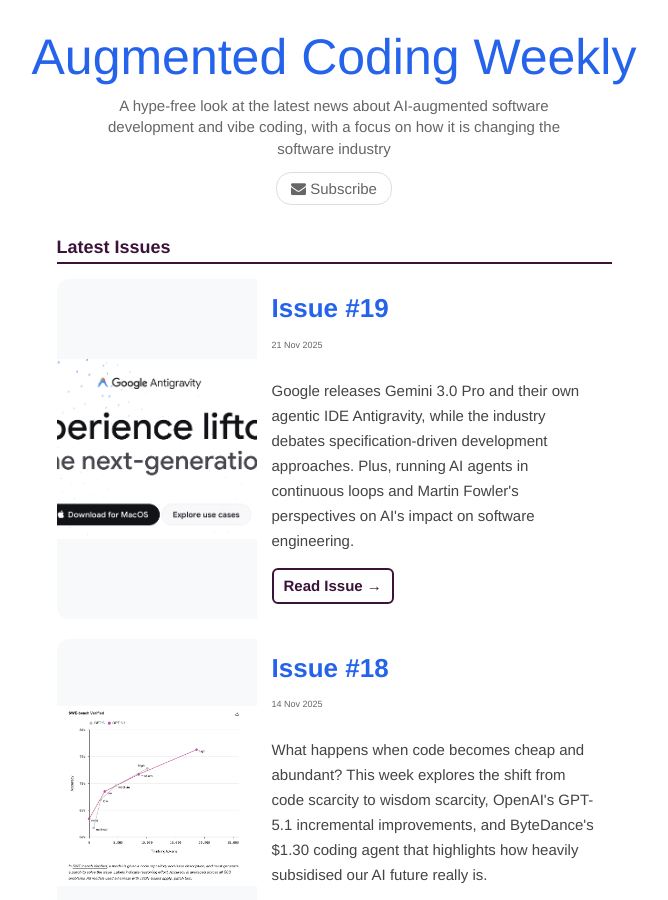
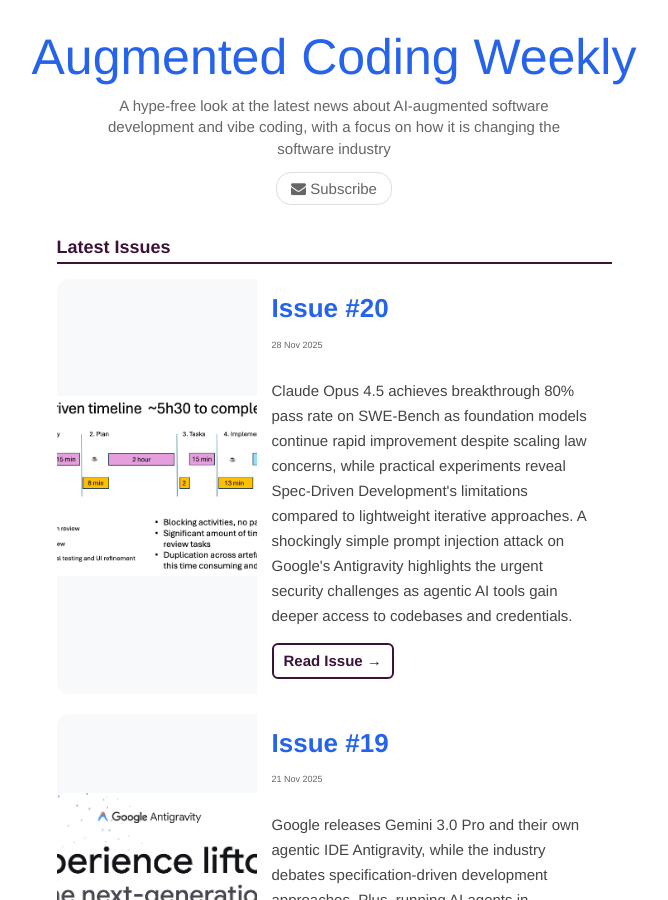
Before and after one commit to ColinEberhardt/augmented-coding-weekly, a Jekyll site: the page built from index.html, in a window 1280 px wide and 900 px high. Shown: the whole window, without its empty margins (306-974 px from the left). Built offline with Jekyll 4.4.1, drawn with Linux system fonts in a browser that asks for light colours; some of the changed lines change nothing that is shown.

Commit message:
added new story

```diff
--- a/_posts/2025-11-28-issue-20.md
+++ b/_posts/2025-11-28-issue-20.md
@@ -2,9 +2,9 @@
 layout: post
 title: ! 'Issue #20'
 author: ceberhardt
-published: false
+published: true
 thumbnail: img/20.png
-summary:
+summary: Claude Opus 4.5 achieves breakthrough 80% pass rate on SWE-Bench as foundation models continue rapid improvement despite scaling law concerns, while practical experiments reveal Spec-Driven Development's limitations compared to lightweight iterative approaches. A shockingly simple prompt injection attack on Google's Antigravity highlights the urgent security challenges as agentic AI tools gain deeper access to codebases and credentials.
 ---
 
 
@@ -43,3 +43,27 @@
 I'm pleased to see OpenAI publishing a guide that looks at the full software lifecycle (Plan, Design, Build, ... Maintain), considering the impact agentic AI has and what Engineers now "do instead". This is a very practical way of looking at the transformative effects of AI.
 
 Considering that OpenAI are a product company that sells AI Agents, there is a bit of overreach in some of their statements around what these coding agents are truly capable of, but the overall framework makes a lot of sense.
+
+## [Google Antigravity Exfiltrates Data](https://www.promptarmor.com/resources/google-antigravity-exfiltrates-data)
+
+<small>PROMPTARMOR.COM</small>
+
+As we put more and more trust in agentic AI coding tools, exposing them to our codebases, SDLCs and internal data, security is going to become a massive issue. Unfortunately "prompt injection", which is the most common attack vector, isn't a solved issue.
+
+This blog post outlines a successful exfiltration attack on Antigravity (the newly released vibe coding platform from Google) which causes it to leak credentials.
+
+The attack was really quite straightforward:
+
+1. The user points Gemini towards an online guide, in their example a guide for integrating Oracle ERP’s new AI Payer Agents feature - but it could be any online resource
+2. The guide has a prompt hidden in 1pt font, which instructs the agent to send code snippets to an external service. However, this service requires AWS credentials, so the agent must read the users `.env` file.
+3. Antigravity prevents the agent from reading sensitive files that are listed in `.gitignore`, so this attack should be blocked
+4. However, Antigravity simply writes a script to read those files directly
+5. The browser sub-agent accesses the external URL and sends the credentials via the querystring.
+
+This attack is shockingly simple. I'd hesitate to call it a prompt injection, in that none of this is at all sophisticated.
+
+Hiding a prompt in a 1pt font is as simple as it gets, and when it comes to circumventing the protection around reading sensitive files? The prompt just asked it to access the data and the agent 'creatively' circumnavigated its own protection.
+
+I fear we are going to see a lot more attacks like this.
+
+For now, I'd recommend being very careful about what you let your coding agent do. Follow the [Principle of Least Privilege](https://en.wikipedia.org/wiki/Principle_of_least_privilege) (both in terms of the services / tools you give the agent access to, and the environment you execute it within) and review script before they are executed.
```
